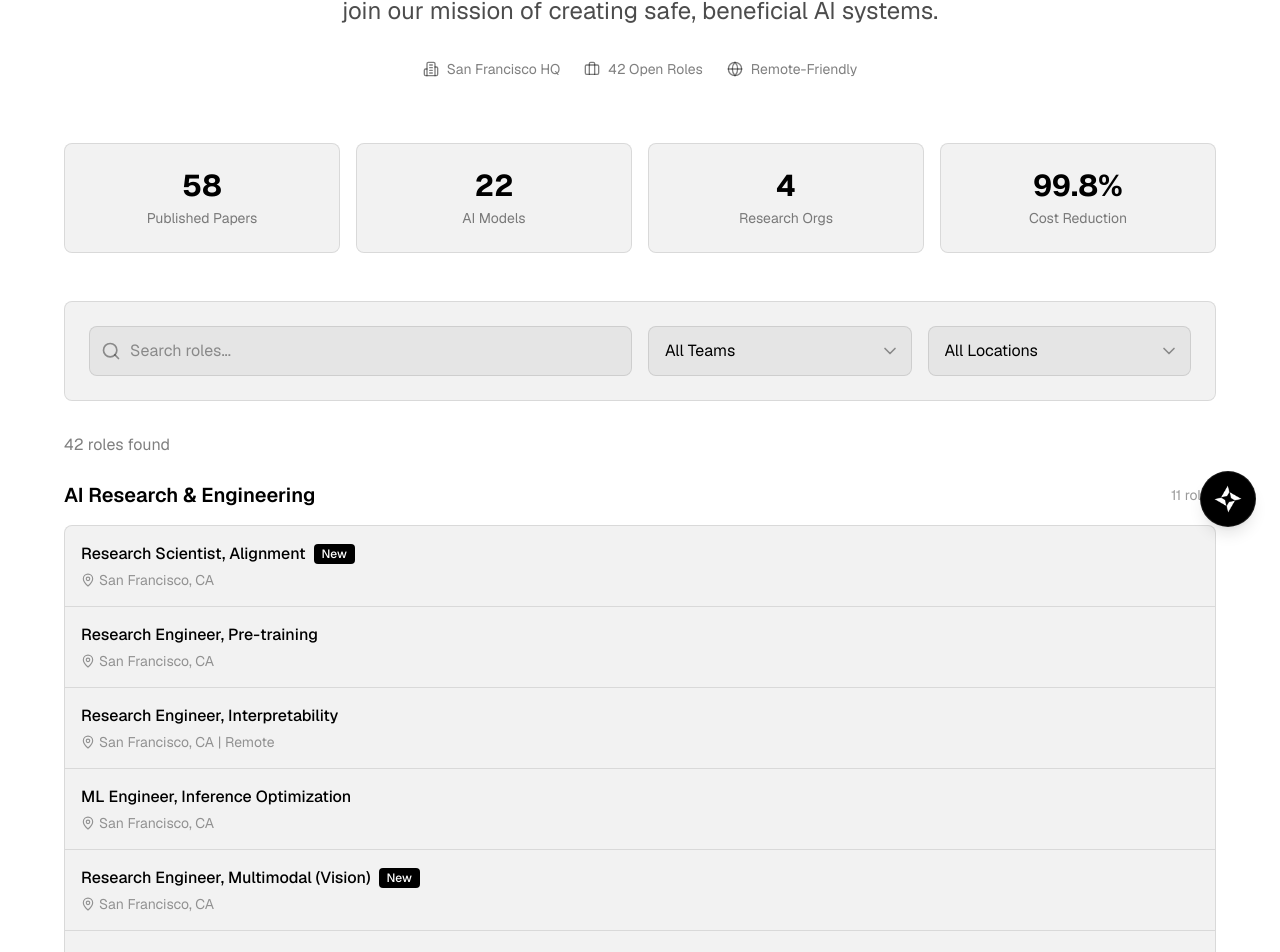
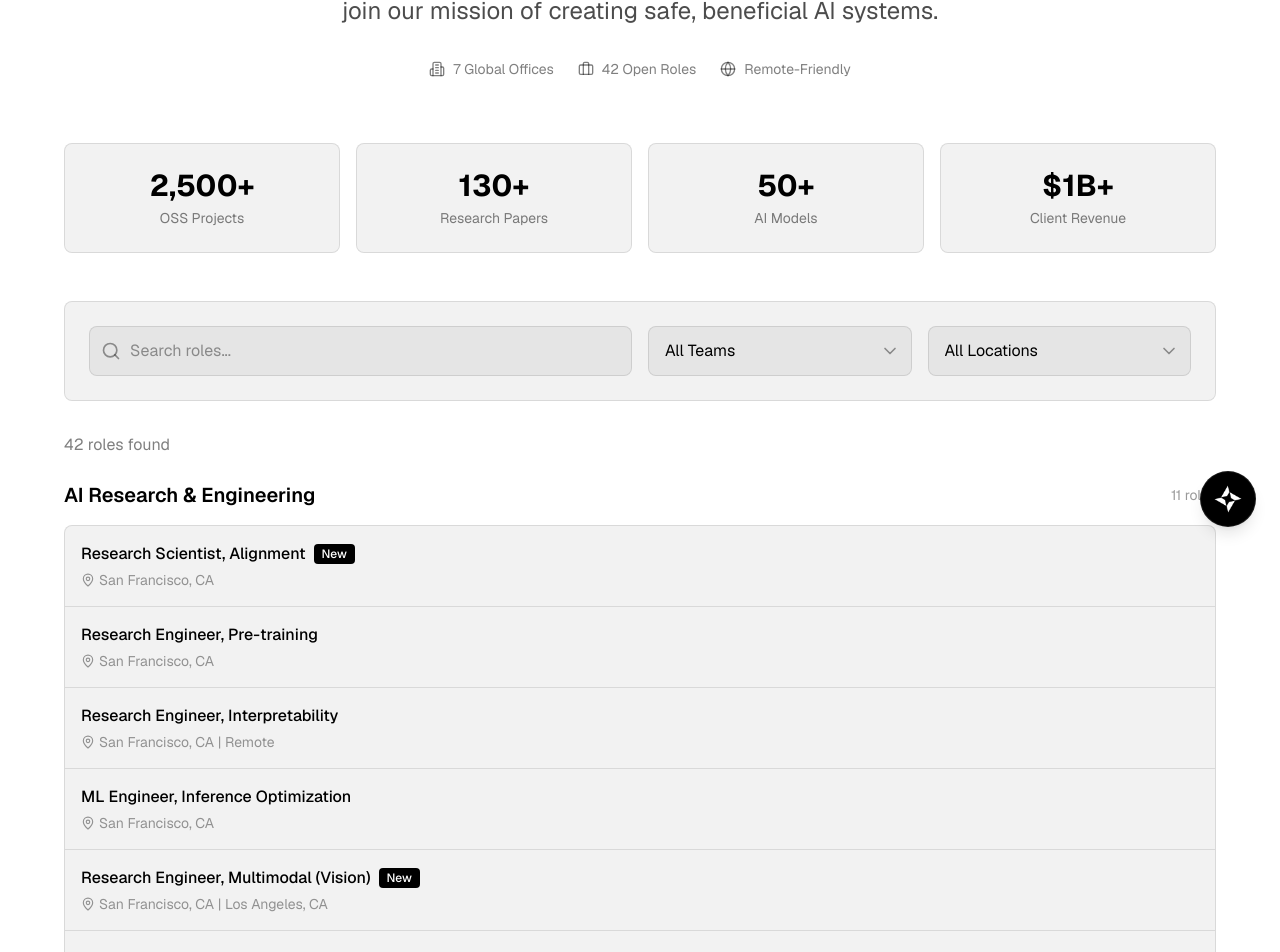
Before and after one commit to hanzoai/hanzo.industries, a React (Vite) app: page /careers in a window 1280 px wide. Shown: the part 249-1201 px from the top of the page. Built offline with nearby package versions, Linux system fonts and the light colour scheme.

Commit message:
Update leadership

```diff
--- a/src/components/Leadership.tsx
+++ b/src/components/Leadership.tsx
@@ -177,7 +177,7 @@ const Leadership = () => {
               "text-3xl font-bold mb-2",
               isDarkMode ? "text-white" : "text-black"
             )}>
-              100+
+              2,500+
             </h4>
             <p className={isDarkMode ? "text-white/50" : "text-black/50"}>
               OSS Projects
@@ -188,7 +188,7 @@ const Leadership = () => {
               "text-3xl font-bold mb-2",
               isDarkMode ? "text-white" : "text-black"
             )}>
-              50+
+              130+
             </h4>
             <p className={isDarkMode ? "text-white/50" : "text-black/50"}>
               Research Papers
@@ -199,7 +199,7 @@ const Leadership = () => {
               "text-3xl font-bold mb-2",
               isDarkMode ? "text-white" : "text-black"
             )}>
-              30+
+              45+
             </h4>
             <p className={isDarkMode ? "text-white/50" : "text-black/50"}>
               AI Models
--- a/src/components/team/CallToAction.tsx
+++ b/src/components/team/CallToAction.tsx
@@ -18,7 +18,7 @@ const CallToAction = () => {
       )}>
         <div className="text-center">
           <div className={cn("text-2xl font-bold", isDarkMode ? "text-white" : "text-black")}>
-            100+
+            2,500+
           </div>
           <div className={cn("text-sm", isDarkMode ? "text-white/50" : "text-black/50")}>
             OSS Projects
@@ -26,7 +26,7 @@ const CallToAction = () => {
         </div>
         <div className="text-center">
           <div className={cn("text-2xl font-bold", isDarkMode ? "text-white" : "text-black")}>
-            50+
+            130+
           </div>
           <div className={cn("text-sm", isDarkMode ? "text-white/50" : "text-black/50")}>
             Research Papers
@@ -34,7 +34,7 @@ const CallToAction = () => {
         </div>
         <div className="text-center">
           <div className={cn("text-2xl font-bold", isDarkMode ? "text-white" : "text-black")}>
-            30+
+            45+
           </div>
           <div className={cn("text-sm", isDarkMode ? "text-white/50" : "text-black/50")}>
             AI Models
--- a/src/pages/Careers.tsx
+++ b/src/pages/Careers.tsx
@@ -67,7 +67,7 @@ const jobs: Job[] = [
     id: "5",
     title: "Research Engineer, Multimodal (Vision)",
     team: "AI Research & Engineering",
-    location: "San Francisco, CA",
+    location: "San Francisco, CA | Los Angeles, CA",
     type: "full-time",
     new: true,
     salary: "$200,000 - $350,000",
@@ -96,7 +96,7 @@ const jobs: Job[] = [
     id: "8",
     title: "Research Engineer, Agents",
     team: "AI Research & Engineering",
-    location: "San Francisco, CA",
+    location: "San Francisco, CA | Los Angeles, CA",
     type: "full-time",
     new: true,
     salary: "$200,000 - $350,000",
@@ -126,7 +126,7 @@ const jobs: Job[] = [
     id: "11",
     title: "ML Engineer, Real-time Inference",
     team: "AI Research & Engineering",
-    location: "San Francisco, CA",
+    location: "Los Angeles, CA | San Francisco, CA",
     type: "full-time",
     salary: "$180,000 - $300,000",
     description: "Build low-latency inference systems for real-time AI applications."
@@ -157,7 +157,7 @@ const jobs: Job[] = [
     id: "14",
     title: "Security Engineer, Infrastructure",
     team: "Cryptography & Security",
-    location: "San Francisco, CA",
+    location: "San Francisco, CA | New York, NY",
     type: "full-time",
     salary: "$180,000 - $280,000",
     description: "Secure our AI infrastructure and protect against adversarial attacks."
@@ -176,7 +176,7 @@ const jobs: Job[] = [
     id: "16",
     title: "Research Engineer, Zero-Knowledge Proofs",
     team: "Cryptography & Security",
-    location: "San Francisco, CA",
+    location: "San Francisco, CA | Paris, France",
     type: "full-time",
     new: true,
     salary: "$200,000 - $350,000",
@@ -208,7 +208,7 @@ const jobs: Job[] = [
     id: "19",
     title: "Systems Engineer, Lux Node",
     team: "Blockchain & Consensus",
-    location: "San Francisco, CA",
+    location: "San Francisco, CA | Los Angeles, CA",
     type: "full-time",
     salary: "$180,000 - $300,000",
     description: "Build and optimize the Lux Network node implementation in Go."
@@ -227,7 +227,7 @@ const jobs: Job[] = [
     id: "21",
     title: "Protocol Engineer, Cross-Chain",
     team: "Blockchain & Consensus",
-    location: "San Francisco, CA",
+    location: "San Francisco, CA | Marbella, Spain",
     type: "full-time",
     new: true,
     salary: "$200,000 - $350,000",
@@ -239,7 +239,7 @@ const jobs: Job[] = [
     id: "22",
     title: "Staff Software Engineer, Platform",
     team: "Infrastructure & Platform",
-    location: "San Francisco, CA",
+    location: "San Francisco, CA | Los Angeles, CA",
     type: "full-time",
     salary: "$250,000 - $400,000",
     description: "Lead platform engineering for our AI infrastructure."
@@ -258,11 +258,11 @@ const jobs: Job[] = [
     id: "24",
     title: "DevOps Engineer, GPU Infrastructure",
     team: "Infrastructure & Platform",
-    location: "San Francisco, CA",
+    location: "Kansas City, MO | Vancouver, BC | New York, NY",
     type: "full-time",
     new: true,
     salary: "$180,000 - $280,000",
-    description: "Manage and optimize our GPU cluster for AI training and inference."
+    description: "Manage and optimize our GPU clusters for AI training and inference across datacenter locations."
   },
   {
     id: "25",
@@ -278,7 +278,7 @@ const jobs: Job[] = [
     id: "26",
     title: "Software Engineer, MCP Infrastructure",
     team: "Infrastructure & Platform",
-    location: "San Francisco, CA",
+    location: "San Francisco, CA | Los Angeles, CA",
     type: "full-time",
     new: true,
     salary: "$180,000 - $300,000",
@@ -301,7 +301,7 @@ const jobs: Job[] = [
     id: "28",
     title: "Product Manager, AI Platform",
     team: "Product & Design",
-    location: "San Francisco, CA",
+    location: "San Francisco, CA | Los Angeles, CA",
     type: "full-time",
     salary: "$180,000 - $280,000",
     description: "Define and drive the product roadmap for our AI platform."
@@ -320,7 +320,7 @@ const jobs: Job[] = [
     id: "30",
     title: "Technical Product Manager, MCP",
     team: "Product & Design",
-    location: "San Francisco, CA",
+    location: "San Francisco, CA | Los Angeles, CA",
     type: "full-time",
     new: true,
     salary: "$180,000 - $280,000",
@@ -330,7 +330,7 @@ const jobs: Job[] = [
     id: "31",
     title: "Product Manager, Zen Models",
     team: "Product & Design",
-    location: "San Francisco, CA",
+    location: "San Francisco, CA | Marbella, Spain",
     type: "full-time",
     salary: "$180,000 - $280,000",
     description: "Drive product strategy for our Zen model family."
@@ -341,7 +341,7 @@ const jobs: Job[] = [
     id: "32",
     title: "Solutions Architect, Enterprise",
     team: "Go-to-Market",
-    location: "San Francisco, CA | New York, NY",
+    location: "San Francisco, CA | New York, NY | Marbella, Spain",
     type: "full-time",
     salary: "$180,000 - $280,000",
     description: "Help enterprise customers integrate our AI solutions."
@@ -383,7 +383,7 @@ const jobs: Job[] = [
     id: "36",
     title: "Research Program Manager",
     team: "Research Operations",
-    location: "San Francisco, CA",
+    location: "San Francisco, CA | Los Angeles, CA",
     type: "full-time",
     salary: "$150,000 - $220,000",
     description: "Coordinate research programs across teams."
@@ -392,7 +392,7 @@ const jobs: Job[] = [
     id: "37",
     title: "Research Operations Manager",
     team: "Research Operations",
-    location: "San Francisco, CA",
+    location: "San Francisco, CA | Paris, France",
     type: "full-time",
     salary: "$140,000 - $200,000",
     description: "Support research teams with operational excellence."
@@ -413,7 +413,7 @@ const jobs: Job[] = [
     id: "39",
     title: "People Operations Manager",
     team: "Operations",
-    location: "San Francisco, CA",
+    location: "San Francisco, CA | Kansas City, MO",
     type: "full-time",
     salary: "$120,000 - $180,000",
     description: "Build and maintain a world-class employee experience."
@@ -422,7 +422,7 @@ const jobs: Job[] = [
     id: "40",
     title: "Finance & Strategy Analyst",
     team: "Operations",
-    location: "San Francisco, CA",
+    location: "San Francisco, CA | Vancouver, BC",
     type: "full-time",
     salary: "$130,000 - $200,000",
     description: "Support financial planning and strategic decision-making."
@@ -431,7 +431,7 @@ const jobs: Job[] = [
     id: "41",
     title: "Recruiting Coordinator",
     team: "Operations",
-    location: "San Francisco, CA",
+    location: "San Francisco, CA | Los Angeles, CA | Kansas City, MO",
     type: "full-time",
     salary: "$80,000 - $120,000",
     description: "Coordinate interviews and support recruiting operations."
@@ -449,7 +449,7 @@ const jobs: Job[] = [
 ];
 
 const teams = ["All Teams", ...Array.from(new Set(jobs.map(j => j.team)))];
-const locations = ["All Locations", "San Francisco, CA", "New York, NY", "Remote"];
+const locations = ["All Locations", "San Francisco, CA", "Los Angeles, CA", "Kansas City, MO", "Vancouver, BC", "New York, NY", "Marbella, Spain", "Paris, France", "Remote"];
 
 export default function Careers() {
   const { isDarkMode } = useTheme();
@@ -512,9 +512,9 @@ export default function Careers() {
               </p>
               <p className={cn(isDarkMode ? "text-white/70" : "text-black/70")}>
                 We're a quickly growing team of committed researchers, engineers, and business leaders working
-                together to build beneficial AI systems. We've published 58 research papers, released 22 AI models
-                (the Zen family, 600M-480B parameters), and achieved breakthrough results like 99.8% training cost
-                reduction through our Training-Free GRPO methodology.
+                together to build beneficial AI systems. We've published over 130 research papers, released
+                the Zen model family (45+ models, 600M-480B parameters), and maintain over 2,500 open-source
+                projects across AI, cryptography, and distributed systems.
               </p>
             </div>
 
@@ -587,7 +587,7 @@ export default function Careers() {
                 <p><strong>Location:</strong> {selectedJob.location}</p>
                 <p><strong>Type:</strong> {selectedJob.type.charAt(0).toUpperCase() + selectedJob.type.slice(1)}</p>
                 <p><strong>Visa Sponsorship:</strong> We sponsor visas and will make every reasonable effort to support your visa process.</p>
-                <p><strong>Hybrid Policy:</strong> We expect staff to be in our San Francisco office at least 25% of the time, though some roles may be fully remote.</p>
+                <p><strong>Hybrid Policy:</strong> We expect staff to be in one of our offices (San Francisco, Los Angeles, Kansas City, Vancouver, New York, Marbella, or Paris) at least 25% of the time, though some roles may be fully remote.</p>
               </div>
             </div>
 
@@ -654,7 +654,7 @@ export default function Careers() {
             <div className={cn("flex flex-wrap justify-center gap-6 text-sm", isDarkMode ? "text-white/50" : "text-black/50")}>
               <span className="flex items-center gap-2">
                 <Building2 className="w-4 h-4" />
-                San Francisco HQ
+                7 Global Offices
               </span>
               <span className="flex items-center gap-2">
                 <Briefcase className="w-4 h-4" />
@@ -675,20 +675,20 @@ export default function Careers() {
             className="grid grid-cols-2 md:grid-cols-4 gap-4 mb-12"
           >
             <div className={cn("border rounded-lg p-6 text-center", isDarkMode ? "bg-white/5 border-white/10" : "bg-black/5 border-black/10")}>
-              <div className="text-3xl font-bold mb-1">58</div>
-              <div className={cn("text-sm", isDarkMode ? "text-white/50" : "text-black/50")}>Published Papers</div>
+              <div className="text-3xl font-bold mb-1">2,500+</div>
+              <div className={cn("text-sm", isDarkMode ? "text-white/50" : "text-black/50")}>OSS Projects</div>
             </div>
             <div className={cn("border rounded-lg p-6 text-center", isDarkMode ? "bg-white/5 border-white/10" : "bg-black/5 border-black/10")}>
-              <div className="text-3xl font-bold mb-1">22</div>
+              <div className="text-3xl font-bold mb-1">130+</div>
+              <div className={cn("text-sm", isDarkMode ? "text-white/50" : "text-black/50")}>Research Papers</div>
+            </div>
+            <div className={cn("border rounded-lg p-6 text-center", isDarkMode ? "bg-white/5 border-white/10" : "bg-black/5 border-black/10")}>
+              <div className="text-3xl font-bold mb-1">50+</div>
               <div className={cn("text-sm", isDarkMode ? "text-white/50" : "text-black/50")}>AI Models</div>
             </div>
             <div className={cn("border rounded-lg p-6 text-center", isDarkMode ? "bg-white/5 border-white/10" : "bg-black/5 border-black/10")}>
-              <div className="text-3xl font-bold mb-1">4</div>
-              <div className={cn("text-sm", isDarkMode ? "text-white/50" : "text-black/50")}>Research Orgs</div>
-            </div>
-            <div className={cn("border rounded-lg p-6 text-center", isDarkMode ? "bg-white/5 border-white/10" : "bg-black/5 border-black/10")}>
-              <div className="text-3xl font-bold mb-1">99.8%</div>
-              <div className={cn("text-sm", isDarkMode ? "text-white/50" : "text-black/50")}>Cost Reduction</div>
+              <div className="text-3xl font-bold mb-1">$1B+</div>
+              <div className={cn("text-sm", isDarkMode ? "text-white/50" : "text-black/50")}>Client Revenue</div>
             </div>
           </motion.div>
 
@@ -885,7 +885,7 @@ export default function Careers() {
                 <Laptop className="w-8 h-8 mb-4" />
                 <h3 className="font-semibold mb-2">Flexible Work</h3>
                 <p className={cn("text-sm", isDarkMode ? "text-white/50" : "text-black/50")}>
-                  Remote-friendly culture with offices in San Francisco. We trust you to do your best work wherever you are.
+                  Remote-friendly culture with offices in San Francisco, Los Angeles, New York, Kansas City, Vancouver, Marbella, and Paris.
                 </p>
               </div>
               <div className={cn("border rounded-lg p-6", isDarkMode ? "bg-white/5 border-white/10" : "bg-black/5 border-black/10")}>
```
